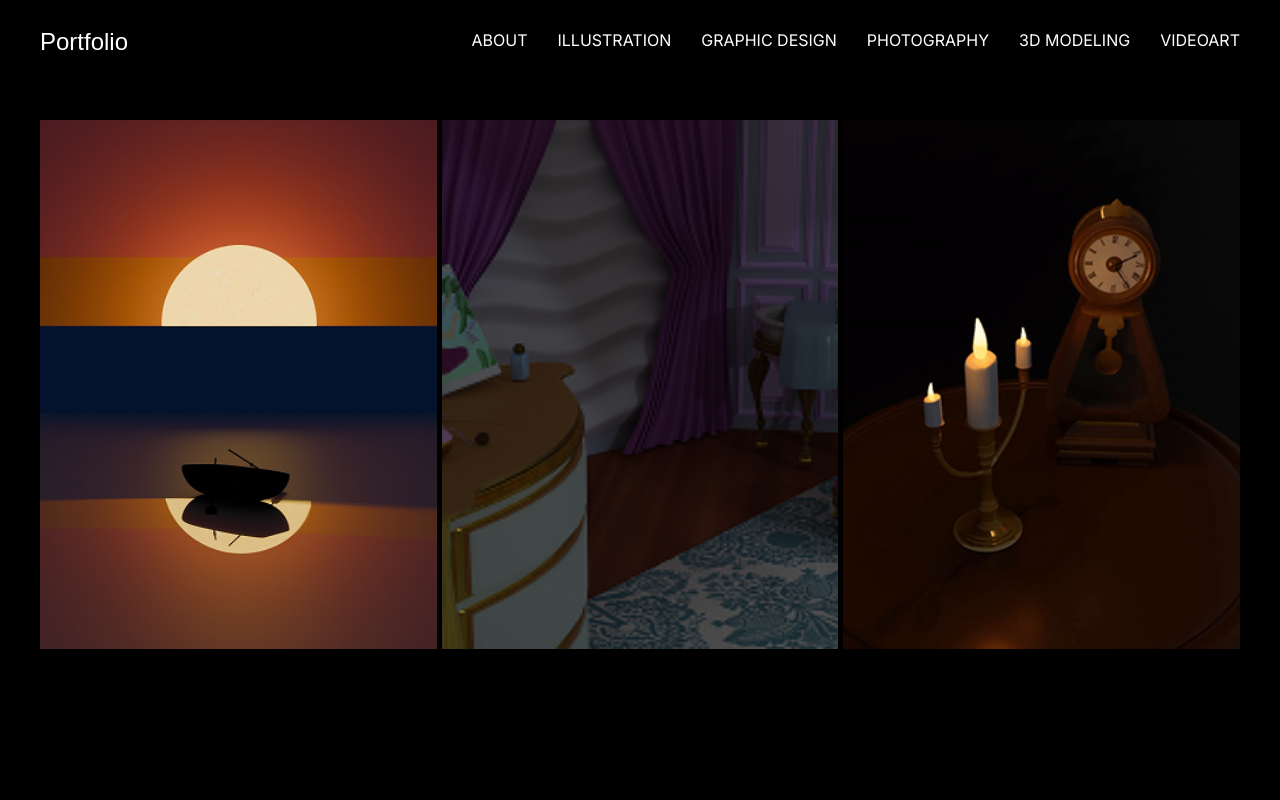
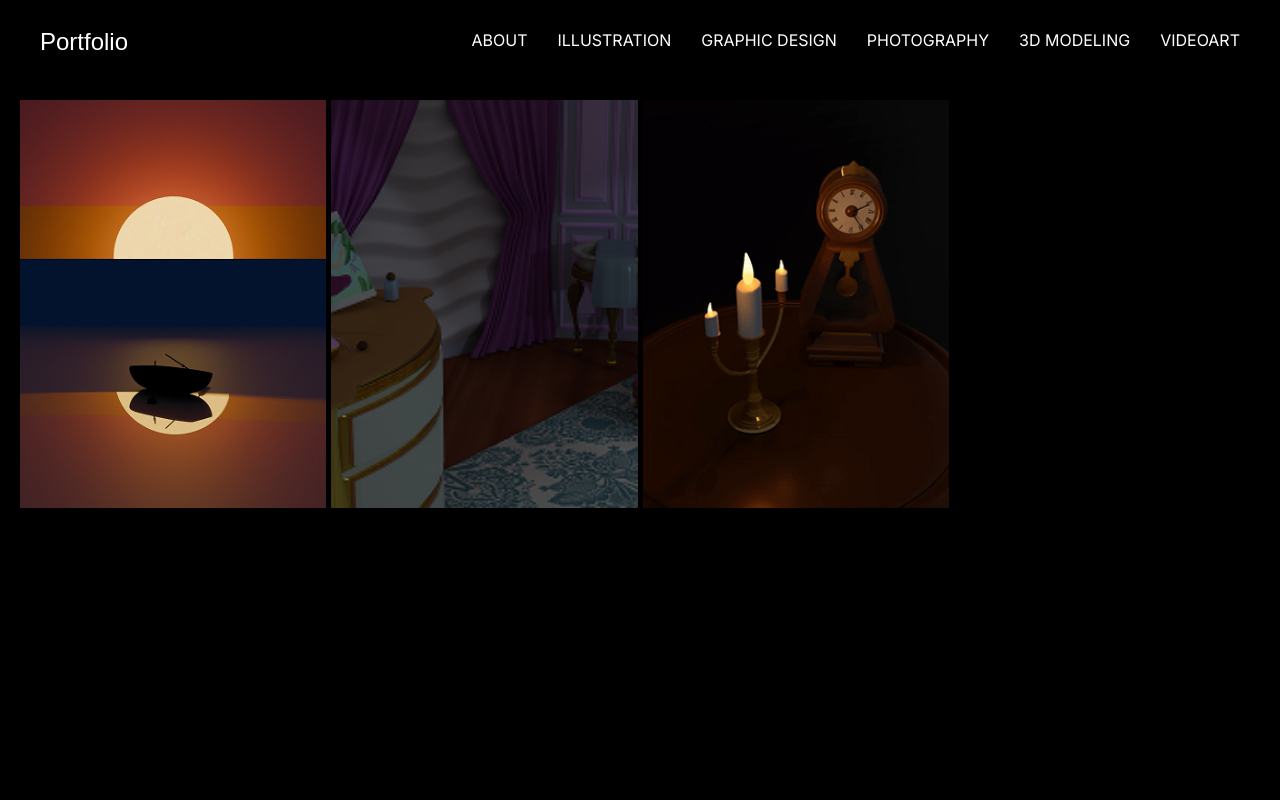
Before and after one commit to nicolecnogueira/portfolio, a React (Vite) app: page /3d-modeling in a window 1280 px wide. Shown: the top 800 px of the page. Built offline with nearby package versions, Linux system fonts and the light colour scheme; a web font is replaced by a local one.

Commit message:
fix: ajustando o grid das listangem

```diff
--- a/src/components/shared/ObraLista.module.css
+++ b/src/components/shared/ObraLista.module.css
@@ -1,5 +1,5 @@
 .listaContainer {
-  padding: 40px;
+  padding: 20px;
   background-color: #000;
   color: #fff;
   min-height: 100vh;
@@ -7,6 +7,12 @@
 
 .gridObras {
   display: grid;
-  grid-template-columns: repeat(auto-fill, minmax(300px, 1fr));
   gap: 5px;
+  grid-template-columns: repeat(3, 1fr);
 }
+
+@media (min-width: 1000px) {
+  .gridObras {
+    grid-template-columns: repeat(4, 1fr);
+  }
+}
```
